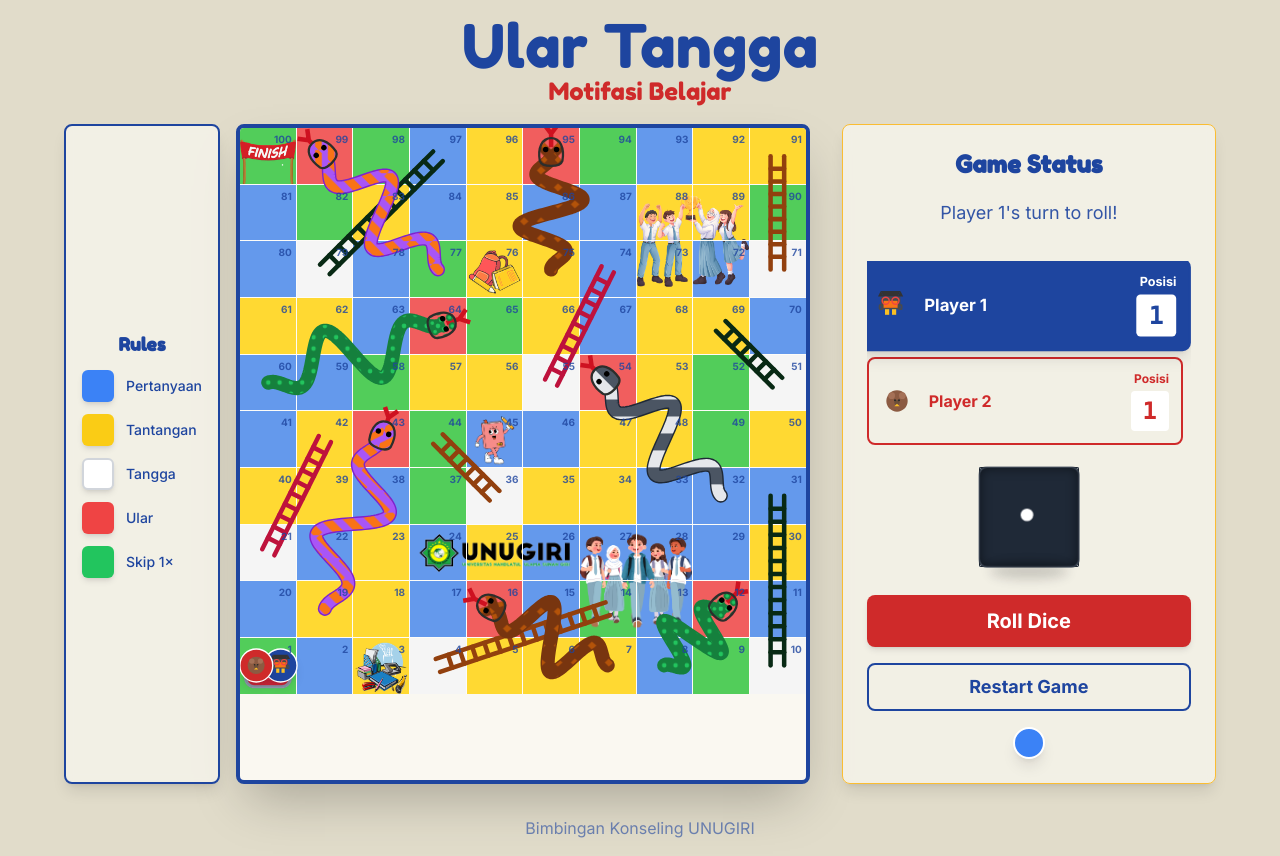
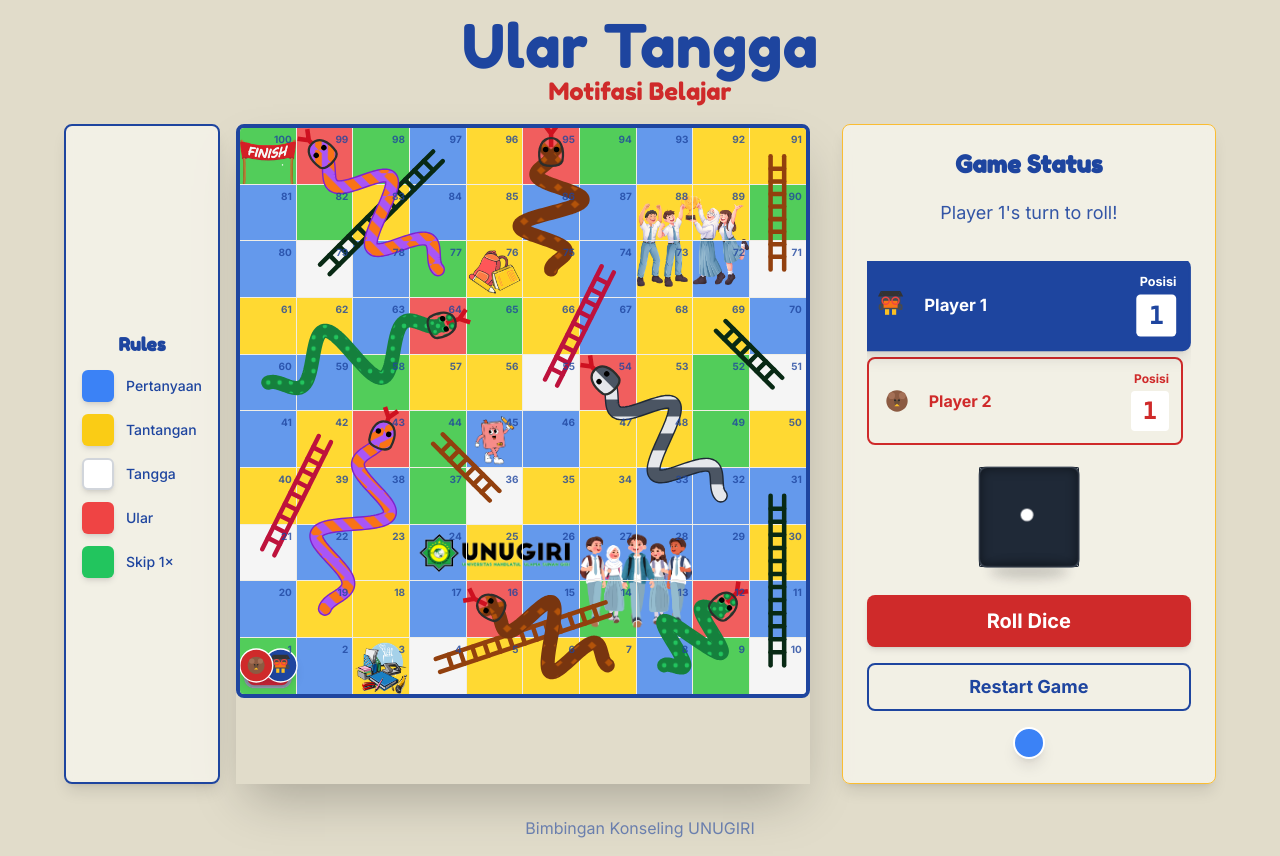
Before and after one commit to AlvanShirojul/react-vite-game, a React (Vite) app: page / in a window 1280 px wide. Both pictures are taken after a click on the button "Start Game". Built offline with nearby package versions, Linux system fonts and the light colour scheme.

Commit message:
UI: use Board's internal border; remove wrapper border

```diff
--- a/App.tsx
+++ b/App.tsx
@@ -532,9 +532,9 @@ const handleInteractionResult = useCallback((wasSuccessful: boolean, playerIndex
                     </div>
 
                     {/* Board */}
-                    <div className="aspect-square w-full max-w-2xl mx-auto shadow-2xl rounded-lg overflow-hidden border-4 border-[#1E459F] bg-[#FAF8F1]">
-                       <Board players={players} onTileClick={handleTileClick} highlightedTile={debugSelectedPosition ?? undefined} onPlayerTokenClick={handlePlayerTokenClick} />
-                    </div>
+                          <div className="w-full max-w-2xl mx-auto shadow-2xl">
+                              <Board players={players} onTileClick={handleTileClick} highlightedTile={debugSelectedPosition ?? undefined} onPlayerTokenClick={handlePlayerTokenClick} />
+                          </div>
                 </main>
 
                 <aside className="w-full lg:w-1/3 flex flex-col items-center gap-6 bg-[#FAF8F1]/70 backdrop-blur-sm p-6 rounded-lg shadow-lg border border-[#FABD32] relative">
--- a/components/Board.tsx
+++ b/components/Board.tsx
@@ -243,7 +243,7 @@ const Board = ({ players, onTileClick, highlightedTile, onPlayerTokenClick }: Bo
     let normalIndex = 0;
 
     return (
-    <div className="relative w-full aspect-square grid grid-cols-10 grid-rows-10 gap-px bg-white/50">
+    <div className="relative w-full aspect-square grid grid-cols-10 grid-rows-10 gap-px bg-white/50 border-4 border-[#1E459F] rounded-lg overflow-hidden">
         {boardSquares.map((num) => {
             const tileType: TileType = BOARD_TILES[num] ?? TileType.GREEN;
             const finalBgColor = TILE_COLORS[tileType];
```
